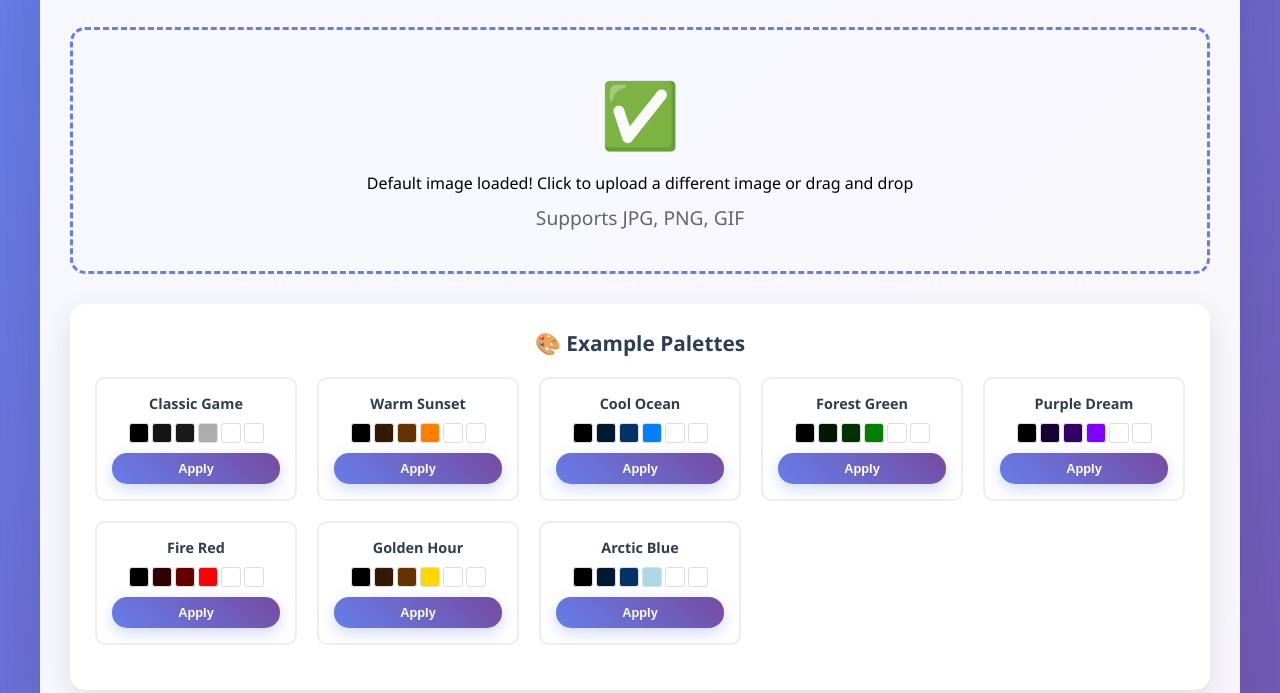
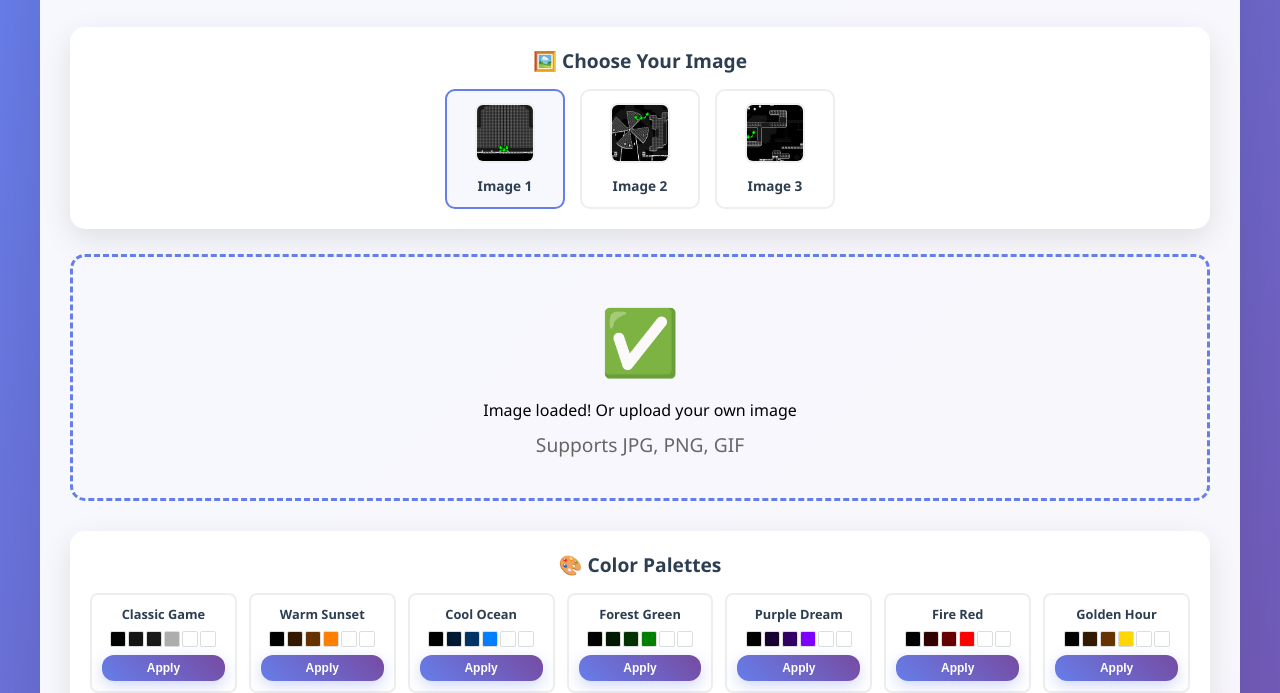
Before and after one commit to LukeSanderson18/turnip-palette, a plain HTML site: page index.html in a window 1280 px wide. Shown: the part 108-801 px from the top of the page. Drawn offline with Linux system fonts and the light colour scheme.

Commit message:
asdfasdfasf

```diff
--- a/index.html
+++ b/index.html
@@ -245,18 +245,32 @@
                 grid-template-columns: 1fr;
             }
 
+            .image-options {
+                gap: 10px;
+            }
+
+            .image-option {
+                min-width: 100px;
+                padding: 10px;
+            }
+
+            .image-option img {
+                width: 50px;
+                height: 50px;
+            }
+
             .palette-grid {
-                grid-template-columns: repeat(auto-fit, minmax(150px, 1fr));
-                gap: 15px;
+                grid-template-columns: repeat(auto-fit, minmax(120px, 1fr));
+                gap: 10px;
             }
 
             .palette-option {
-                padding: 12px;
+                padding: 8px;
             }
 
             .palette-color-preview {
-                width: 16px;
-                height: 16px;
+                width: 14px;
+                height: 14px;
             }
 
             h1 {
@@ -331,33 +345,93 @@
             color: #666;
         }
 
-        /* Example palettes section */
+        /* Image selector section */
+        .image-selector {
+            background: white;
+            border-radius: 15px;
+            padding: 20px;
+            box-shadow: 0 10px 30px rgba(0, 0, 0, 0.1);
+            margin-bottom: 25px;
+        }
+
+        .image-selector h3 {
+            color: #2c3e50;
+            margin-bottom: 15px;
+            text-align: center;
+            font-size: 1.2em;
+        }
+
+        .image-options {
+            display: flex;
+            gap: 15px;
+            justify-content: center;
+            flex-wrap: wrap;
+        }
+
+        .image-option {
+            border: 2px solid #eee;
+            border-radius: 10px;
+            padding: 12px;
+            cursor: pointer;
+            transition: all 0.3s ease;
+            background: white;
+            text-align: center;
+            min-width: 120px;
+        }
+
+        .image-option:hover {
+            border-color: #667eea;
+            transform: translateY(-2px);
+            box-shadow: 0 5px 15px rgba(102, 126, 234, 0.2);
+        }
+
+        .image-option.selected {
+            border-color: #667eea;
+            background: rgba(102, 126, 234, 0.05);
+        }
+
+        .image-option img {
+            width: 60px;
+            height: 60px;
+            object-fit: cover;
+            border-radius: 8px;
+            margin-bottom: 8px;
+            border: 2px solid #f0f0f0;
+        }
+
+        .image-option-name {
+            font-weight: 600;
+            color: #2c3e50;
+            font-size: 0.85em;
+        }
+
+        /* Example palettes section - more compact */
         .example-palettes {
             background: white;
             border-radius: 15px;
-            padding: 25px;
+            padding: 20px;
             box-shadow: 0 10px 30px rgba(0, 0, 0, 0.1);
-            margin-bottom: 30px;
+            margin-bottom: 25px;
         }
 
         .example-palettes h3 {
             color: #2c3e50;
-            margin-bottom: 20px;
+            margin-bottom: 15px;
             text-align: center;
-            font-size: 1.3em;
+            font-size: 1.2em;
         }
 
         .palette-grid {
             display: grid;
-            grid-template-columns: repeat(auto-fit, minmax(200px, 1fr));
-            gap: 20px;
-            margin-bottom: 20px;
+            grid-template-columns: repeat(auto-fit, minmax(140px, 1fr));
+            gap: 12px;
+            margin-bottom: 15px;
         }
 
         .palette-option {
             border: 2px solid #eee;
-            border-radius: 10px;
-            padding: 15px;
+            border-radius: 8px;
+            padding: 10px;
             cursor: pointer;
             transition: all 0.3s ease;
             background: white;
@@ -365,8 +439,8 @@
 
         .palette-option:hover {
             border-color: #667eea;
-            transform: translateY(-2px);
-            box-shadow: 0 5px 15px rgba(102, 126, 234, 0.2);
+            transform: translateY(-1px);
+            box-shadow: 0 3px 10px rgba(102, 126, 234, 0.2);
         }
 
         .palette-option.selected {
@@ -377,22 +451,22 @@
         .palette-name {
             font-weight: 600;
             color: #2c3e50;
-            margin-bottom: 10px;
+            margin-bottom: 8px;
             text-align: center;
-            font-size: 0.9em;
+            font-size: 0.8em;
         }
 
         .palette-preview {
             display: flex;
-            gap: 3px;
+            gap: 2px;
             justify-content: center;
-            margin-bottom: 10px;
+            margin-bottom: 8px;
         }
 
         .palette-color-preview {
-            width: 20px;
-            height: 20px;
-            border-radius: 3px;
+            width: 16px;
+            height: 16px;
+            border-radius: 2px;
             border: 1px solid #ddd;
         }
 
@@ -401,9 +475,9 @@
             background: linear-gradient(45deg, #667eea, #764ba2);
             color: white;
             border: none;
-            padding: 8px 12px;
-            border-radius: 15px;
-            font-size: 0.8em;
+            padding: 6px 10px;
+            border-radius: 12px;
+            font-size: 0.75em;
             font-weight: 600;
             cursor: pointer;
             transition: all 0.3s ease;
@@ -411,7 +485,7 @@
 
         .apply-palette-btn:hover {
             transform: translateY(-1px);
-            box-shadow: 0 3px 10px rgba(102, 126, 234, 0.3);
+            box-shadow: 0 2px 8px rgba(102, 126, 234, 0.3);
         }
 
         .apply-palette-btn:disabled {
@@ -425,16 +499,24 @@
     <div class="container">
         <h1>🎨 Image Palette Replacer</h1>
 
+        <!-- Image Selector Section -->
+        <div class="image-selector">
+            <h3>🖼️ Choose Your Image</h3>
+            <div class="image-options" id="imageOptions">
+                <!-- Image options will be populated by JavaScript -->
+            </div>
+        </div>
+
         <div class="upload-section" id="uploadSection">
             <div style="font-size: 4em; margin-bottom: 15px;">📸</div>
-            <div>Click to upload an image or drag and drop</div>
+            <div>Or upload your own image</div>
             <div class="upload-text">Supports JPG, PNG, GIF</div>
             <input type="file" id="imageInput" accept="image/*">
         </div>
 
         <!-- Example Palettes Section -->
         <div class="example-palettes">
-            <h3>🎨 Example Palettes</h3>
+            <h3>🎨 Color Palettes</h3>
             <div class="palette-grid" id="examplePalettesGrid">
                 <!-- Example palettes will be populated by JavaScript -->
             </div>
@@ -444,9 +526,6 @@
             <div class="palette-container">
                 <div class="palette-title">Original Palette</div>
                 <div class="palette-colors" id="originalPalette"></div>
-                <div style="text-align: center;">
-                    <button onclick="extractPalette()" id="extractBtn" disabled>Extract Palette</button>
-                </div>
             </div>
 
             <div class="palette-container">
@@ -456,7 +535,6 @@
                 </div>
                 <div style="text-align: center; display: flex; gap: 10px; justify-content: center; flex-wrap: wrap;">
                     <button onclick="copyOriginalPalette()" id="copyBtn" disabled>Copy Original</button>
-                    <button onclick="copyGamePalette()">Copy Game Palette</button>
                     <button onclick="clearNewPalette()">Clear Palette</button>
                 </div>
             </div>
@@ -591,9 +669,88 @@
 
         // Initialize example palettes and load default image on page load
         document.addEventListener('DOMContentLoaded', function() {
+            initializeImageSelector();
             initializeExamplePalettes();
-            loadDefaultImage();
+            // Load the first image (original.png) by default
+            loadImageFromFile('original.png');
         });
+
+        function initializeImageSelector() {
+            const imageOptions = document.getElementById('imageOptions');
+            const images = ['original.png', 'original2.png', 'original3.png'];
+
+            images.forEach((imageName, index) => {
+                const imageOption = document.createElement('div');
+                imageOption.className = 'image-option';
+                imageOption.dataset.image = imageName;
+                if (index === 0) imageOption.classList.add('selected');
+
+                const img = document.createElement('img');
+                img.src = imageName;
+                img.alt = `Image ${index + 1}`;
+
+                const name = document.createElement('div');
+                name.className = 'image-option-name';
+                name.textContent = `Image ${index + 1}`;
+
+                imageOption.appendChild(img);
+                imageOption.appendChild(name);
+                imageOption.onclick = () => selectImage(imageName, imageOption);
+
+                imageOptions.appendChild(imageOption);
+            });
+        }
+
+        function selectImage(imageName, selectedElement) {
+            // Update visual selection
+            document.querySelectorAll('.image-option').forEach(option => {
+                option.classList.remove('selected');
+            });
+            selectedElement.classList.add('selected');
+
+            // Load the selected image and extract palette
+            loadImageFromFile(imageName);
+        }
+
+        function loadImageFromFile(imageName) {
+            const img = new Image();
+            img.onload = function() {
+                const canvas = document.getElementById('originalCanvas');
+                const ctx = canvas.getContext('2d');
+
+                // Set canvas size
+                canvas.width = img.width;
+                canvas.height = img.height;
+
+                // Draw image
+                ctx.drawImage(img, 0, 0);
+
+                // Store image data
+                originalImageData = ctx.getImageData(0, 0, canvas.width, canvas.height);
+
+                // Show image container
+                document.getElementById('imageContainer').classList.remove('hidden');
+
+                // Automatically extract palette
+                extractPalette();
+
+                // Update upload section to show image is loaded
+                const uploadSection = document.getElementById('uploadSection');
+                uploadSection.innerHTML = `
+                    <div style="font-size: 4em; margin-bottom: 15px;">✅</div>
+                    <div>Image loaded! Or upload your own image</div>
+                    <div class="upload-text">Supports JPG, PNG, GIF</div>
+                    <input type="file" id="imageInput" accept="image/*">
+                `;
+
+                // Re-attach event listeners to the new upload section
+                setupUploadListeners();
+            };
+            img.onerror = function() {
+                console.log('Image not found:', imageName);
+            };
+            img.src = imageName;
+        }
 
         function initializeExamplePalettes() {
             const grid = document.getElementById('examplePalettesGrid');
@@ -648,46 +805,7 @@
             }, 1000);
         }
 
-        function loadDefaultImage() {
-            const img = new Image();
-            img.onload = function() {
-                const canvas = document.getElementById('originalCanvas');
-                const ctx = canvas.getContext('2d');
 
-                // Set canvas size
-                canvas.width = img.width;
-                canvas.height = img.height;
-
-                // Draw image
-                ctx.drawImage(img, 0, 0);
-
-                // Store image data
-                originalImageData = ctx.getImageData(0, 0, canvas.width, canvas.height);
-
-                // Show image container
-                document.getElementById('imageContainer').classList.remove('hidden');
-
-                // Enable extract button and automatically extract palette
-                document.getElementById('extractBtn').disabled = false;
-                extractPalette();
-
-                // Update upload section to show default image is loaded
-                const uploadSection = document.getElementById('uploadSection');
-                uploadSection.innerHTML = `
-                    <div style="font-size: 4em; margin-bottom: 15px;">✅</div>
-                    <div>Default image loaded! Click to upload a different image or drag and drop</div>
-                    <div class="upload-text">Supports JPG, PNG, GIF</div>
-                    <input type="file" id="imageInput" accept="image/*">
-                `;
-
-                // Re-attach event listeners to the new upload section
-                setupUploadListeners();
-            };
-            img.onerror = function() {
-                console.log('Default image not found, continuing without it');
-            };
-            img.src = 'original.png';
-        }
 
         function setupUploadListeners() {
             const uploadSection = document.getElementById('uploadSection');
@@ -749,9 +867,8 @@
                     // Show image container
                     document.getElementById('imageContainer').classList.remove('hidden');
 
-                    // Enable buttons
-                    document.getElementById('extractBtn').disabled = false;
-                    updateReplaceButton();
+                    // Automatically extract palette
+                    extractPalette();
 
                     // Update upload section to show new image is loaded
                     const uploadSection = document.getElementById('uploadSection');
@@ -961,19 +1078,7 @@
             updateReplaceButton();
         }
 
-        function copyGamePalette() {
-            // Game palette: 000000, 141414, 191919, adadad, ffffff, ffffff
-            newPaletteColors = [
-                { r: 0, g: 0, b: 0 },           // #000000
-                { r: 20, g: 20, b: 20 },        // #141414
-                { r: 25, g: 25, b: 25 },        // #191919
-                { r: 173, g: 173, b: 173 },     // #adadad
-                { r: 255, g: 255, b: 255 },     // #ffffff
-                { r: 255, g: 255, b: 255 }      // #ffffff (duplicate)
-            ];
-            displayNewPalette();
-            updateReplaceButton();
-        }
+
 
         function removeColor(index) {
             newPaletteColors.splice(index, 1);
```
Also changed, not shown: original2.png (added), original3.png (added).
